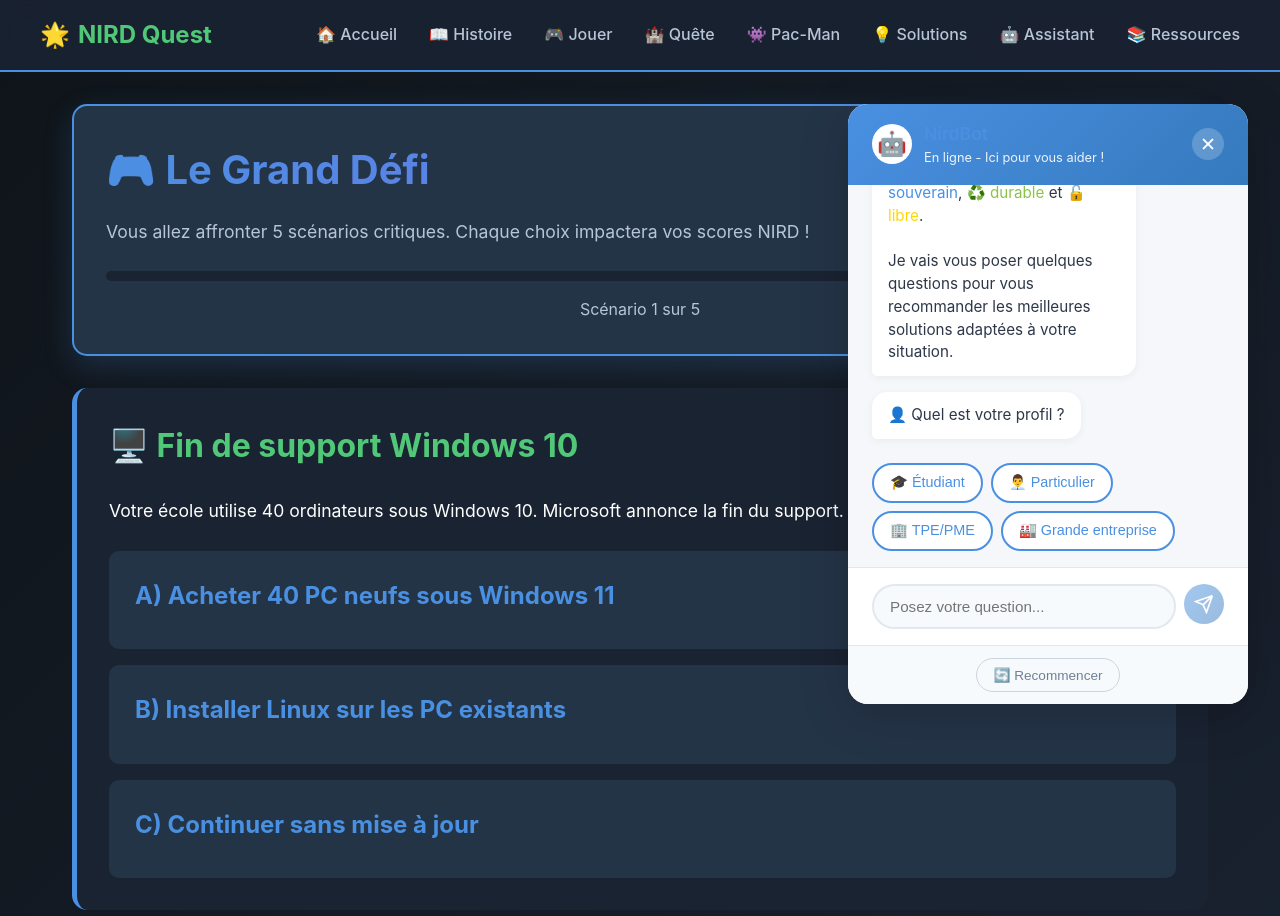
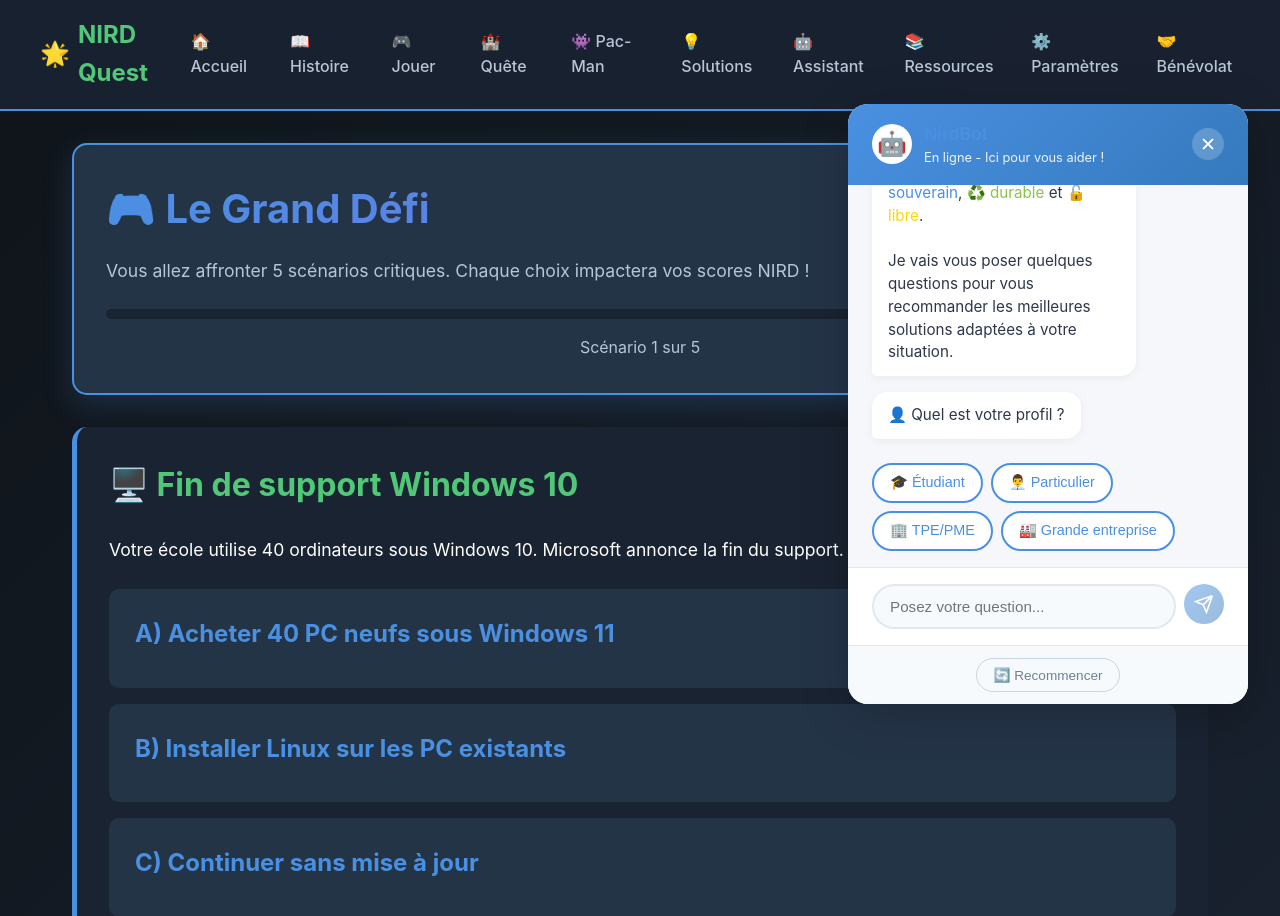
Before and after one commit to inesalsa/Nuit-de-l-info, a Flask app: page /game in a window 1280 px wide. Shown: the top 916 px of the page. Run offline with Flask 3, Linux system fonts and the light colour scheme.

Commit message:
retour ancienne version base

```diff
--- a/templates/base.html
+++ b/templates/base.html
@@ -25,6 +25,8 @@
                 <li><a href="/solutions">💡 Solutions</a></li>
                 <li><a href="/assistant">🤖 Assistant</a></li>
                 <li><a href="/resources">📚 Ressources</a></li>
+                <li><a href="/settings">⚙️ Paramètres</a></li>
+                <li><a href="/benevolat">🤝 Bénévolat</a></li>
             </ul>
         </nav>
     </header>
```
